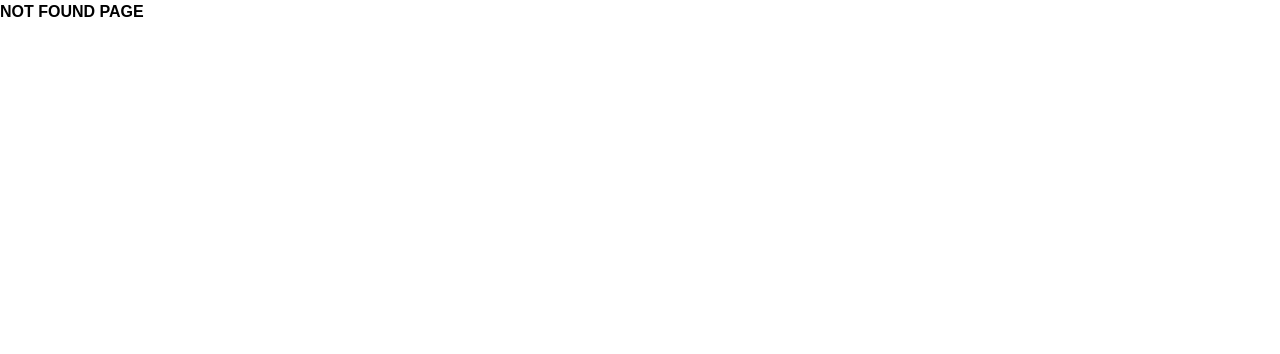
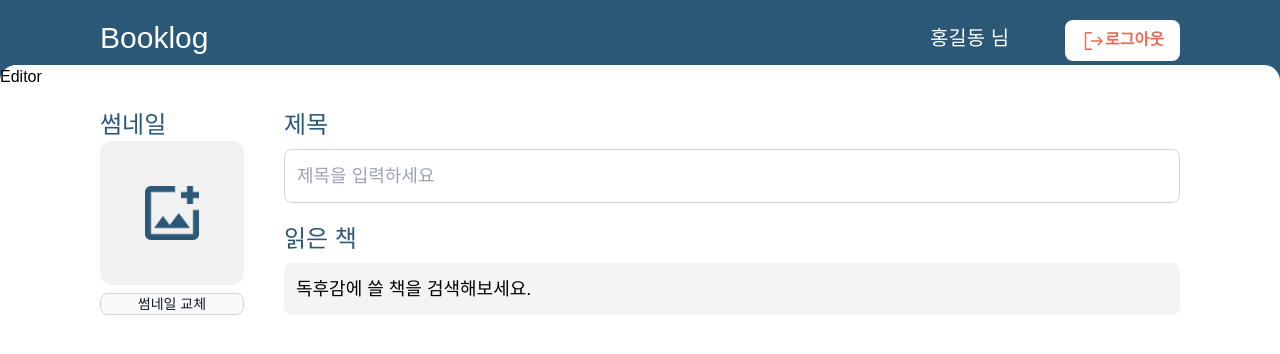
Before and after one commit to team1-booklog/Frontend, a React (Vite) app: page /editor in a window 1280 px wide. Before the commit this address had no page. Shown: the top 354 px of the page. Built offline with nearby package versions, Linux system fonts and the light colour scheme; a web font is replaced by a local one.

Commit message:
[FEAT] - 글에 들어갈 정보들 입력창 만들기

```diff
--- a/src/Routers.tsx
+++ b/src/Routers.tsx
@@ -4,6 +4,7 @@ import MainPage from './pages/MainPage.tsx'
 import MyPage from './pages/MyPage.tsx'
 import Login from './pages/Login.tsx'
 import Register from './pages/Register.tsx'
+import Editor from './pages/Editor.tsx'
 
 export default function Routers() {
   const router = createBrowserRouter([
@@ -15,6 +16,7 @@ export default function Routers() {
         { path: '/mypage', element: <MyPage /> },
         { path: '/login', element: <Login /> },
         { path: '/register', element: <Register /> },
+        { path: 'editor', element: <Editor /> },
       ],
     },
     {
--- /dev/null
+++ b/src/components/Editor/BookReportHeader.tsx
@@ -0,0 +1,85 @@
+import { useState, useRef } from 'react';
+import DefaultThubnail from '../../assets/images/DefaultThubnail.png';
+import cn from '../../libs/cn';
+
+export default function BookReportHeaderEditor() {
+  const [title, setTitle] = useState<string>('');
+  const [thumbnail, setThumbnail] = useState<string>('');
+  const [readBookTitle, setReadBookTitle] = useState<string>('독후감에 쓸 책을 검색해보세요.');
+
+  // 파일 선택 input에 접근하기 위한 ref 생성
+  const fileInputRef = useRef<HTMLInputElement | null>(null);
+
+  const handleTitleChange = (e: React.ChangeEvent<HTMLInputElement>) => {
+    setTitle(e.target.value);
+  };
+
+  const handleThumbnailChange = (e: React.ChangeEvent<HTMLInputElement>) => {
+    const file = e.target.files?.[0];
+    if (file) {
+      const imageUrl = URL.createObjectURL(file);
+      setThumbnail(imageUrl); // 이미지 미리보기
+    }
+  };
+
+  const handleThumbnailButtonClick = () => {
+    fileInputRef.current?.click(); // 버튼 클릭 시 input 파일 선택 창 열기
+  };
+
+  return (
+    <div className="p-5 flex justify-center items-center">
+      {/* 썸네일 이미지 */}
+      <div className="mr-10 text-left max-w-36">
+        <h2 className='text-2xl text-[#2B5877]'>썸네일</h2>
+        <img
+          src={thumbnail || DefaultThubnail}
+          alt="썸네일"
+          className="w-36 h-36 rounded-xl"
+        />
+
+        {/* 파일 선택 input을 숨기고 ref로 접근 */}
+        <input
+          ref={fileInputRef}
+          type="file"
+          accept="image/*"
+          onChange={handleThumbnailChange}
+          className="hidden" // 인풋창 숨기기
+        />
+
+        {/* 버튼으로 파일 선택 창 열기 */}
+        <button
+          onClick={handleThumbnailButtonClick}
+          className={cn(
+            "mt-2 block w-full text-sm text-gray-900 border border-gray-300",
+            "rounded-lg cursor-pointer bg-gray-50 focus:outline-none"
+          )}
+        >
+          썸네일 교체
+        </button>
+      </div>
+
+      {/* 제목 및 읽은 책 제목 */}
+      <div className="flex-1 text-left max-w-4xl">
+        <div className="mb-5">
+          <h2 className="text-2xl text-[#2B5877] mb-2">제목</h2>
+          <input
+            id="title"
+            type="text"
+            placeholder="제목을 입력하세요"
+            value={title}
+            onChange={handleTitleChange}
+            className="w-full p-3 border border-gray-300 rounded-lg text-lg"
+          />
+        </div>
+        <div>
+          <h2 className="text-2xl text-[#2B5877] block mb-2">읽은 책</h2>
+          <div
+            id="read-book-title"
+            className="p-3 bg-gray-100 rounded-lg text-lg">
+            {readBookTitle}
+          </div>
+        </div>
+      </div>
+    </div>
+  );
+}
--- /dev/null
+++ b/src/pages/Editor.tsx
@@ -0,0 +1,10 @@
+import BookReportHeader from "../components/Editor/BookReportHeader"
+
+export default function Editor() {
+  return (
+    <div>
+      <h1>Editor</h1>
+      <BookReportHeader />
+    </div>
+  )
+};
```
Also changed, not shown: src/assets/images/DefaultThubnail.png (added).
